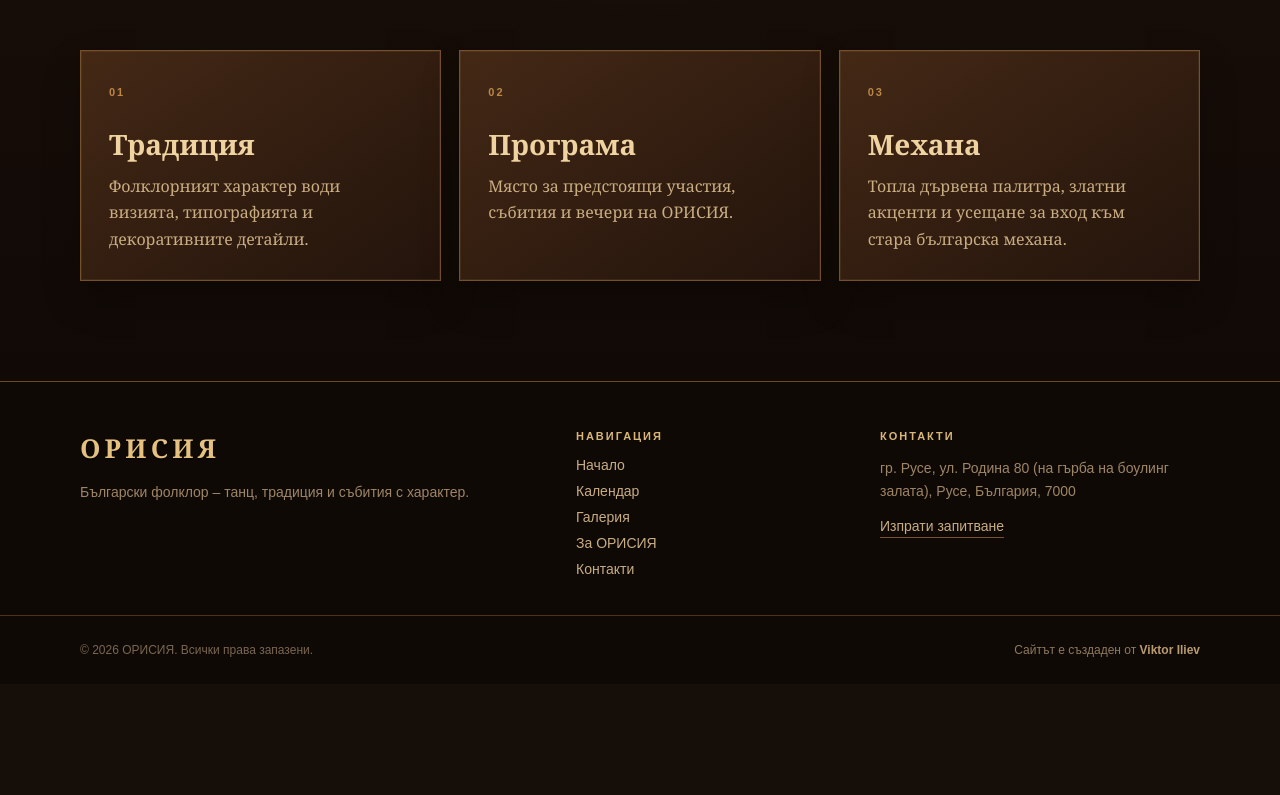
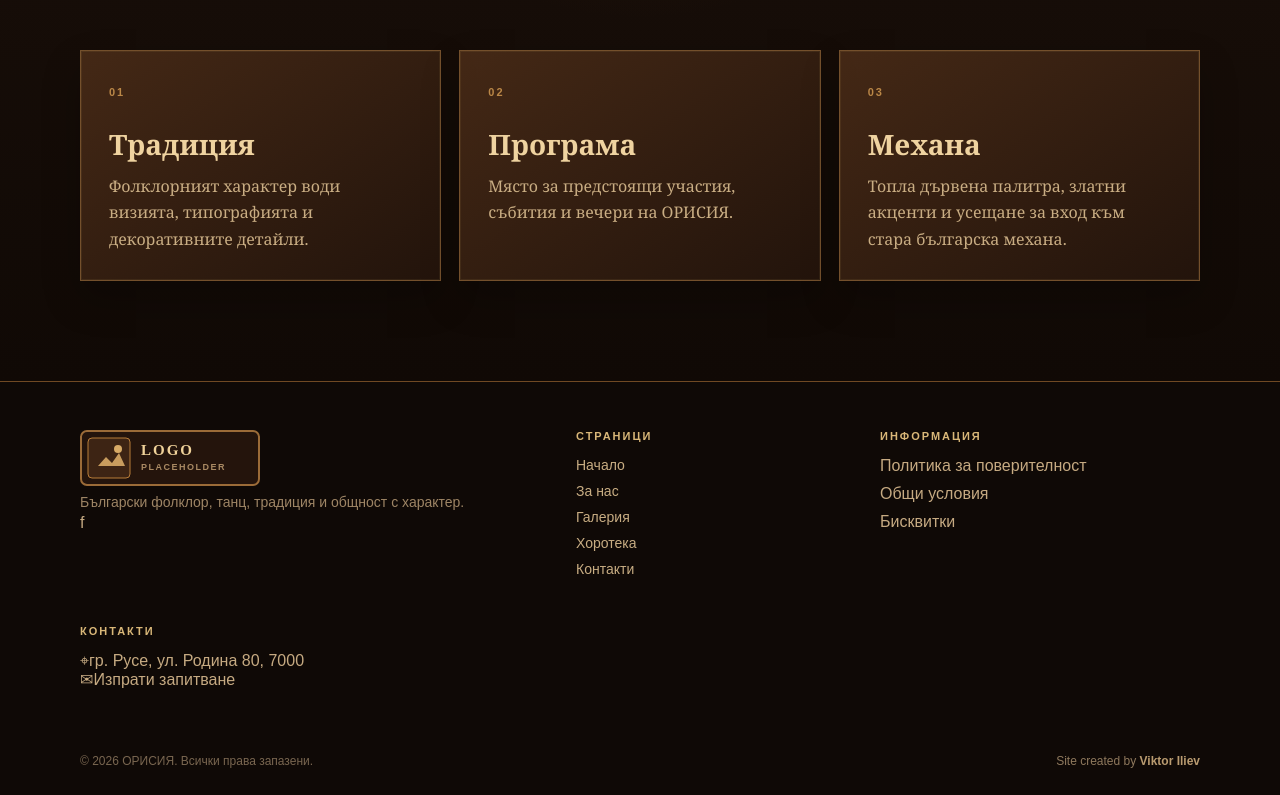
Before and after one commit to viktor132607/Orisia.Client, a Next.js app: page / in a window 1280 px wide. Shown: the part 1343-2138 px from the top of the page. Before the commit the page ends 2027 px from the top, so only its background shows below. Built offline with nearby package versions, Linux system fonts and the light colour scheme.

Commit message:
Redesign footer in clean four-column layout

```diff
--- a/src/components/Footer.tsx
+++ b/src/components/Footer.tsx
@@ -12,35 +12,64 @@ export default function Footer() {
     <footer className={styles.footer}>
       <div className={`container ${styles.main}`}>
         <div className={styles.brandBlock}>
-          <Link href="/" className={styles.brand}>{isBg ? "ОРИСИЯ" : "ORISIA"}</Link>
-          <p className={styles.description}>{isBg ? "Български фолклор – танц, традиция и събития с характер." : "Bulgarian folklore – dance, tradition and events with character."}</p>
+          <Link href="/" className={styles.logoLink} aria-label={isBg ? "ОРИСИЯ - Начало" : "ORISIA - Home"}>
+            <img src="/orisia-logo-placeholder.svg" alt={isBg ? "ОРИСИЯ" : "ORISIA"} className={styles.logo} />
+          </Link>
+          <p className={styles.description}>
+            {isBg
+              ? "Български фолклор, танц, традиция и общност с характер."
+              : "Bulgarian folklore, dance, tradition and community with character."}
+          </p>
+          <div className={styles.socials}>
+            <a href="#" className={styles.facebook} aria-label="Facebook" title="Facebook">
+              <span aria-hidden="true">f</span>
+            </a>
+          </div>
         </div>
 
-        <div>
-          <span className={styles.heading}>{isBg ? "Навигация" : "Navigation"}</span>
-          <nav className={styles.links} aria-label={isBg ? "Навигация във футъра" : "Footer navigation"}>
+        <div className={styles.column}>
+          <strong className={styles.heading}>{isBg ? "Страници" : "Pages"}</strong>
+          <nav className={styles.links} aria-label={isBg ? "Страници във футъра" : "Footer pages"}>
             <Link href="/">{isBg ? "Начало" : "Home"}</Link>
-            <Link href="/calendar">{isBg ? "Календар" : "Calendar"}</Link>
+            <Link href="/about">{isBg ? "За нас" : "About us"}</Link>
             <Link href="/gallery">{isBg ? "Галерия" : "Gallery"}</Link>
-            <Link href="/about">{isBg ? "За ОРИСИЯ" : "About ORISIA"}</Link>
+            <Link href="/horoteka">{isBg ? "Хоротека" : "Dance Library"}</Link>
             <Link href="/contact">{isBg ? "Контакти" : "Contacts"}</Link>
           </nav>
         </div>
 
-        <div>
-          <span className={styles.heading}>{isBg ? "Контакти" : "Contacts"}</span>
-          <p className={styles.contactText}>{isBg ? "гр. Русе, ул. Родина 80 (на гърба на боулинг залата), Русе, България, 7000" : "80 Rodina St. (behind the bowling hall), Ruse, Bulgaria, 7000"}</p>
-          <Link href="/contact" className={styles.contactLink}>{isBg ? "Изпрати запитване" : "Send an inquiry"}</Link>
+        <div className={styles.column}>
+          <strong className={styles.heading}>{isBg ? "Информация" : "Information"}</strong>
+          <div className={styles.links}>
+            <span>{isBg ? "Политика за поверителност" : "Privacy policy"}</span>
+            <span>{isBg ? "Общи условия" : "Terms and conditions"}</span>
+            <span>{isBg ? "Бисквитки" : "Cookies"}</span>
+          </div>
+        </div>
+
+        <div className={`${styles.column} ${styles.contactColumn}`}>
+          <strong className={styles.heading}>{isBg ? "Контакти" : "Contacts"}</strong>
+          <div className={styles.contactItem}>
+            <span className={styles.contactIcon} aria-hidden="true">⌖</span>
+            <span>{isBg ? "гр. Русе, ул. Родина 80, 7000" : "80 Rodina St., Ruse, Bulgaria, 7000"}</span>
+          </div>
+          <Link href="/contact" className={styles.contactItem}>
+            <span className={styles.contactIcon} aria-hidden="true">✉</span>
+            <span>{isBg ? "Изпрати запитване" : "Send an inquiry"}</span>
+          </Link>
         </div>
       </div>
 
-      <div className={styles.bottom}>
-        <div className={`container ${styles.bottomInner}`}>
-          <span>{isBg ? "© 2026 ОРИСИЯ. Всички права запазени." : "© 2026 ORISIA. All rights reserved."}</span>
-          <span className={styles.creator}>
-            {isBg ? "Сайтът е създаден от " : "Site created by "}<a href="https://viktor-iliev.site/portfolio/" target="_blank" rel="noreferrer"><strong>Viktor Iliev</strong></a>
-          </span>
-        </div>
+      <div className={`container ${styles.divider}`} />
+
+      <div className={`container ${styles.bottomInner}`}>
+        <span>{isBg ? "© 2026 ОРИСИЯ. Всички права запазени." : "© 2026 ORISIA. All rights reserved."}</span>
+        <span className={styles.creator}>
+          Site created by{" "}
+          <a href="https://viktor-iliev.site/portfolio/" target="_blank" rel="noreferrer">
+            <strong>Viktor Iliev</strong>
+          </a>
+        </span>
       </div>
     </footer>
   );
```
